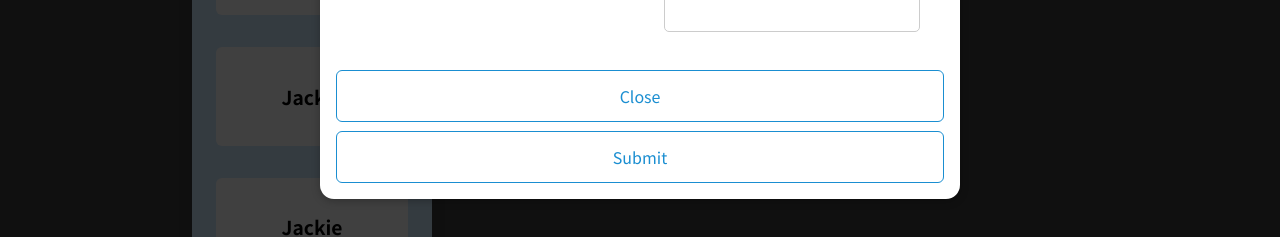
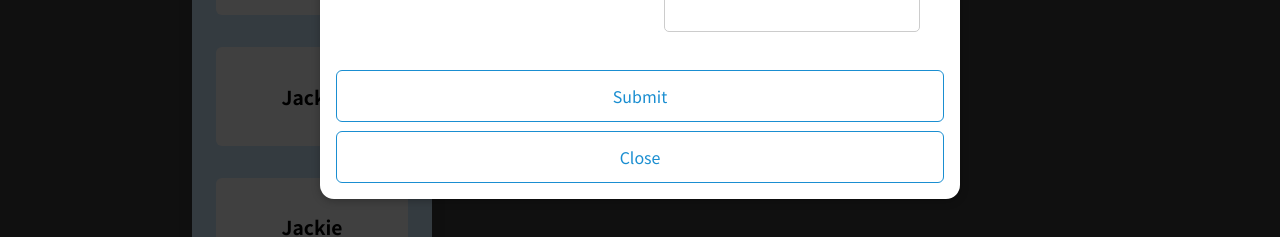
Before and after one commit to foojack87/tab-manager, a React (Create React App) app: page / in a window 1280 px wide. Both pictures are taken after a click on the button "CREATE TAB". Shown: the part 515-752 px from the top of the page. Built offline with nearby package versions, Linux system fonts and the light colour scheme.

Commit message:
improved tab form accesibility

```diff
--- a/src/components/Tab/TabForm.js
+++ b/src/components/Tab/TabForm.js
@@ -87,8 +87,8 @@ const TabForm = (props) => {
             </div>
           </div>
           <div className={classes.actions}>
+            <button>Submit</button>
             <button onClick={closeFormHandler}>Close</button>
-            <button>Submit</button>
           </div>
         </form>
       </Modal>
```
